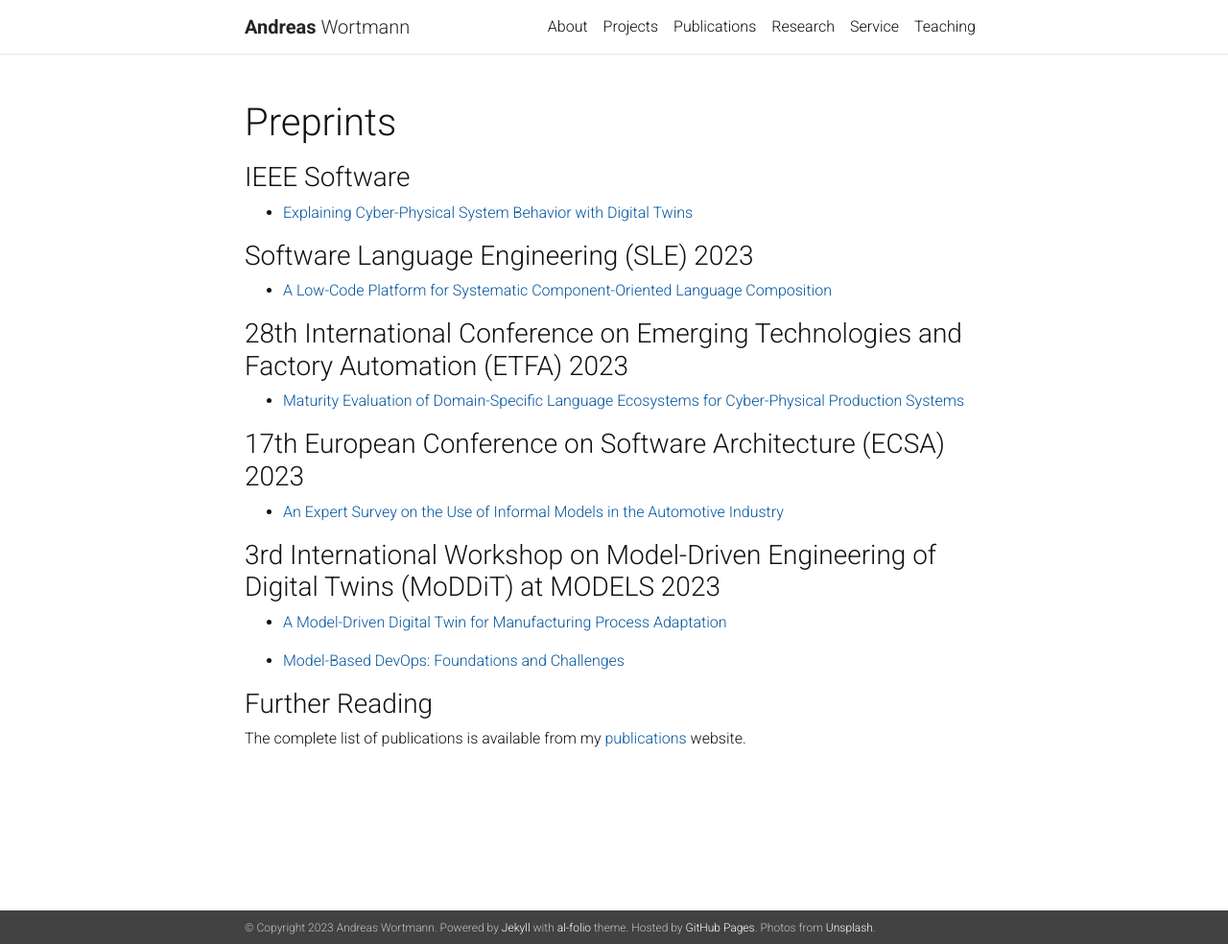
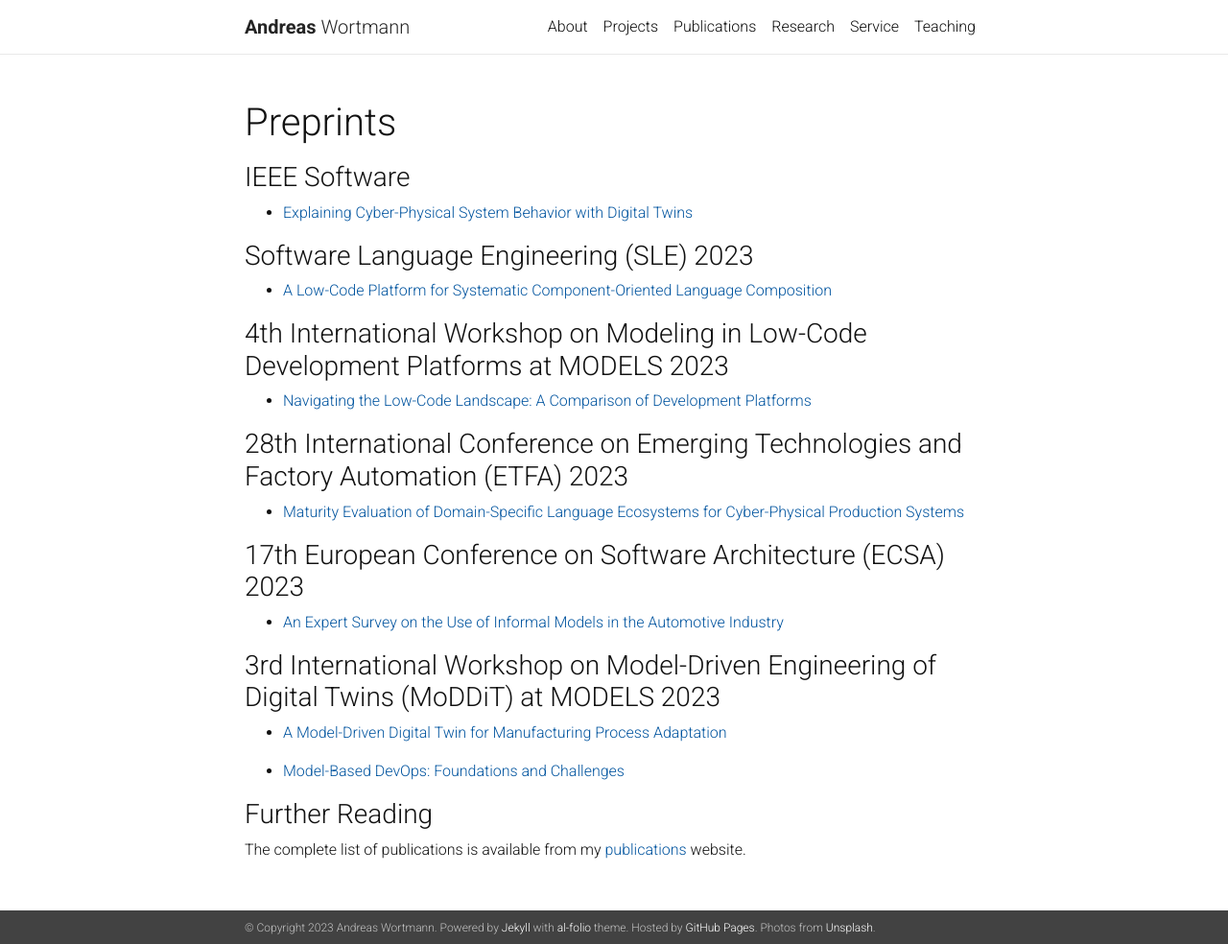
Before and after one commit to awortmann/awortmann.github.io, a Jekyll site: the page built from _pages/preprints.md, in a window 1280 px wide and 984 px high. Shown: the whole window at 96% size. Built offline with Jekyll 4.4.1, drawn with Linux system fonts in a browser that asks for light colours; nearby versions of some CDN libraries; a style sheet for code colours, icons or effects is not loaded.

Commit message:
Minor update

```diff
--- a/_pages/preprints.md
+++ b/_pages/preprints.md
@@ -15,6 +15,11 @@ nav: false
 ### Software Language Engineering (SLE) 2023
 
 - [A Low-Code Platform for Systematic Component-Oriented Language Composition](../downloads/preprints/2023/A_Low-Code_Platform_for_Systematic_Component-Oriented_Language_Composition.pdf)
+
+
+### 4th International Workshop on Modeling in Low-Code Development Platforms at MODELS 2023
+
+- [Navigating the Low-Code Landscape: A Comparison of Development Platforms](../downloads/preprints/2023/Navigating_the_Low-Code_Landscape_-_A_Comparison_of_Development_Platforms.pdf)
 
 
 ### 28th International Conference on Emerging Technologies and Factory Automation (ETFA) 2023
```
Also changed, not shown: 1 other file.
